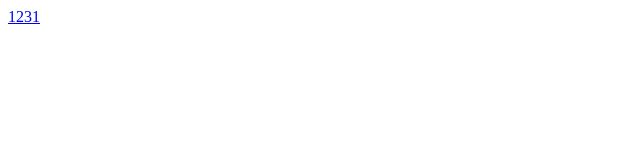
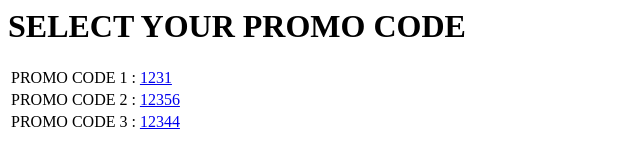
Before and after one commit to feechanz/test, a plain HTML site: page index.html in a window 1280 px wide. Shown: the whole page, without its empty margins (0-640 px from the left). Drawn offline with Linux system fonts and the light colour scheme.

Commit message:
Update index.html

```diff
--- a/index.html
+++ b/index.html
@@ -1,6 +1,29 @@
 <html>
   <head></head>
   <body>
-    <a href="/test/1231"> 1231 </a>
+    <h1>SELECT YOUR PROMO CODE</h1>
+    <table>
+      <tr>
+        <td>PROMO CODE 1 : </td>
+        <td>
+          <a href="/test/1231"> 1231 </a>
+        </td>
+      </tr>
+
+      <tr>
+        <td>PROMO CODE 2 : </td>
+        <td>
+          <a href="/test/12356"> 12356 </a>
+        </td>
+      </tr>
+
+       <tr>
+        <td>PROMO CODE 3 : </td>
+        <td>
+          <a href="/test/12344"> 12344 </a>
+        </td>
+      </tr>
+    </table>
+
   </body>
 </html>
```
